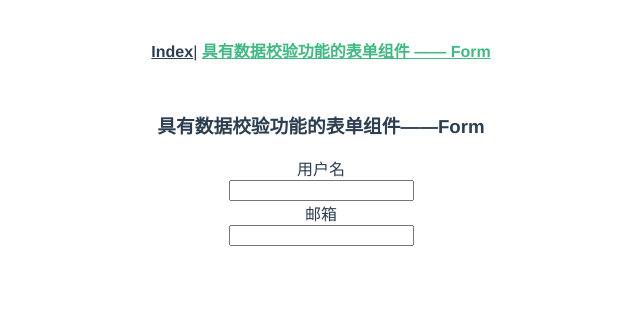
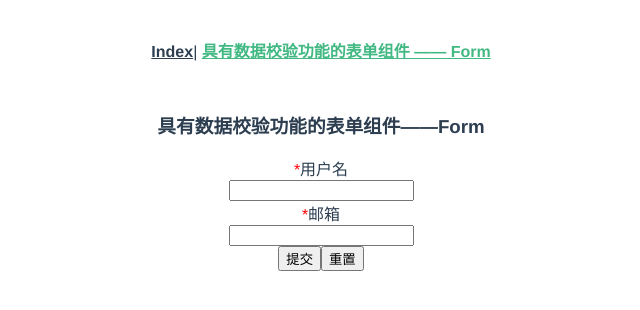
Before and after one commit to xkux8023/vue-components, a Vue app: page /#/form in a window 1280 px wide. Shown: the top 310 px of the page, without its empty margins (319-959 px from the left). Built offline with nearby package versions, Linux system fonts and the light colour scheme.

Commit message:
完整整个表单组件的校验功能

```diff
--- a/src/components/form/form-item.vue
+++ b/src/components/form/form-item.vue
@@ -1,23 +1,120 @@
 <template>
   <div>
-    <label v-if="label">{{ label }}</label>
+    <label v-if="label" :class="{ 'i-form-item-label-required': isRequired }">{{ label }}</label>
     <div>
       <slot></slot>
+      <div v-if="validateState==='error'" class="-form-item-message">{{ validateMessage }}</div>
     </div>
   </div>
 </template>
 <script>
+import AsyncValidator from 'async-validator';
 import Emitter from "../../mixins/emitter.js";
 export default {
   name: "iFormItem",
+  mixins: [Emitter],
+  inject: ['form'],
   props: {
     label: {
       type: String,
-      default: ""
+      default: ''
     },
     prop: {
       type: String
     }
+  },
+  data () {
+    return {
+      isRequired: false,
+      validateState: '',
+      validateMessage: ''
+    }
+  },
+  computed: {
+    fieldValue () {
+      return this.form.model[this.prop]
+    }
+  },
+  methods: {
+    getRules () {
+      let formRules = this.form.rules
+      formRules = formRules ? formRules[this.prop] : []
+      return [].concat(formRules || [])
+    },
+    setRules () {
+      let rules = this.getRules()
+      if (rules.length) {
+        rules.every((rule) => {
+          this.isRequired = rule.required
+        })
+      }
+      this.$on('on-form-blur', this.onFileBlur)
+      this.$on('on-form-change', this.onFileChange)
+    },
+    onFileBlur () {
+      this.validate('blur')
+    },
+    onFileChange () {
+      this.validate('change')
+    },
+    // 重置数据
+    resetField () {
+      this.validateState = ''
+      this.validateMessage = ''
+      this.form.model[this.prop] = this.initialValue
+    },
+    getFilteredRule (trigger) {
+      const rules = this.getRules()
+      return rules.filter(rule => !rule.trigger || rule.trigger.indexOf(trigger) !== -1)
+    },
+    /**
+     * 校验数据
+     * @param trigger 校验类型
+     * @param callback 回调函数
+     */
+    validate (trigger, callback = function () {}) {
+      let rules = this.getFilteredRule(trigger)
+      if (!rules || rules.length === 0) return true
+
+      // 设置状态为校验中
+      this.validateState = 'validating'
+
+      // 以下为 async-validator 库的调用方法
+      let descriptor = {}
+      descriptor[this.prop] = rules
+
+      const validator = new AsyncValidator(descriptor)
+      let model = {}
+
+      model[this.prop] = this.fieldValue
+      validator.validate(model, { firstFields: true}, errors => {
+        this.validateState = !errors ? 'success' : 'error'
+        this.validateMessage = errors ? errors[0].message : ''
+        callback(this.validateMessage)
+      })
+    }
+  },
+  mounted () {
+    if (this.prop) {
+      this.dispatch('iForm', 'on-form-item-add', this)
+
+      // 设置初始值，以便在重置时恢复默认值
+      this.initialValue = this.fieldValue
+
+      this.setRules()
+    }
+  },
+  beforeDestroy () {
+    this.dispatch('iForm', 'on-form-item-remove', this)
   }
 };
 </script>
+<style>
+  .i-form-item-label-required:before {
+    content: '*';
+    color: red;
+  }
+  .i-form-item-message {
+    color: red;
+  }
+</style>
--- a/src/components/form/form.vue
+++ b/src/components/form/form.vue
@@ -14,6 +14,53 @@ export default {
     rules: {
       type: Object
     }
+  },
+  provide () {
+    return {
+      form: this
+    }
+  },
+  data () {
+    return {
+      fields: []
+    }
+  },
+  methods: {
+    // 公开方法：全部重置数据
+    restFields () {
+      this.fields.forEach(field => {
+        field.resetField()
+      })
+    },
+    // 公开方法：全部校验数据，支持 Promise
+    validate(callback) {
+      return new Promise(resolve => {
+        let valid = true
+        let count = 0
+        this.fields.forEach(field => {
+          field.validate('', errors => {
+            if (errors) {
+              valid = false
+            }
+            if (++count === this.fields.length) {
+              // 全部完成
+              resolve(valid)
+              if (typeof callback === 'function') {
+                callback(valid)
+              }
+            }
+          })
+        })
+      })
+    }
+  },
+  created () {
+    this.$on('on-form-item-add', (field) => {
+      if (field) this.fields.push(field)
+    })
+    this.$on('on-form-item-remove', (field) => {
+      if (field.prop) this.fields.splice(this.fields.indexOf(field), 1)
+    })
   }
 }
 </script>
--- a/src/components/input/input.vue
+++ b/src/components/input/input.vue
@@ -1,8 +1,27 @@
 <template>
-  <input type="text">
+  <input type="text" :value="currentValue" @input="handleInput" @blur="hanleBlur" />
 </template>
 <script>
+import Emitter from "../../mixins/emitter.js";
+
 export default {
-  name: "iInput"
+  name: "iInput",
+  mixins: [Emitter],
+  data () {
+    return {
+      currentValue: this.value
+    }
+  },
+  methods: {
+    handleInput (event) {
+      const value = event.target.value
+      this.currentValue = value
+      this.$emit('input', value)
+      this.dispatch('iFormItem', 'on-form-change', value)
+    },
+    hanleBlur (event) {
+      this.dispatch('iFormItem', 'on-form-change', this.currentValue)
+    }
+  }
 };
 </script>
--- a/src/views/form.vue
+++ b/src/views/form.vue
@@ -1,7 +1,7 @@
 <template>
   <div>
     <h3>具有数据校验功能的表单组件——Form</h3>
-    <i-form :model="formValidate" :rules="ruleValidate">
+    <i-form ref="form" :model="formValidate" :rules="ruleValidate">
       <i-form-item label="用户名" prop="name">
         <i-input v-model="formValidate.name"></i-input>
       </i-form-item>
@@ -9,6 +9,8 @@
         <i-input v-model="formValidate.mail"></i-input>
       </i-form-item>
     </i-form>
+    <button @click="handleSubmit">提交</button>
+    <button @click="handleReset">重置</button>
   </div>
 </template>
 <script>
@@ -21,8 +23,8 @@ export default {
   data() {
     return {
       formValidate: {
-        name: "",
-        mail: ""
+        name: '',
+        mail: ''
       },
       ruleValidate: {
         name: [{ required: true, message: "用户名不能为空", trigger: "blur" }],
@@ -32,6 +34,20 @@ export default {
         ]
       }
     };
+  },
+  methods: {
+    handleSubmit () {
+      this.$refs.form.validate((valid) => {
+          if (valid) {
+            window.alert('提交成功');
+          } else {
+            window.alert('表单校验失败');
+          }
+        })
+    },
+    handleReset () {
+      this.$refs.form.resetFields()
+    }
   }
 };
 </script>
```
